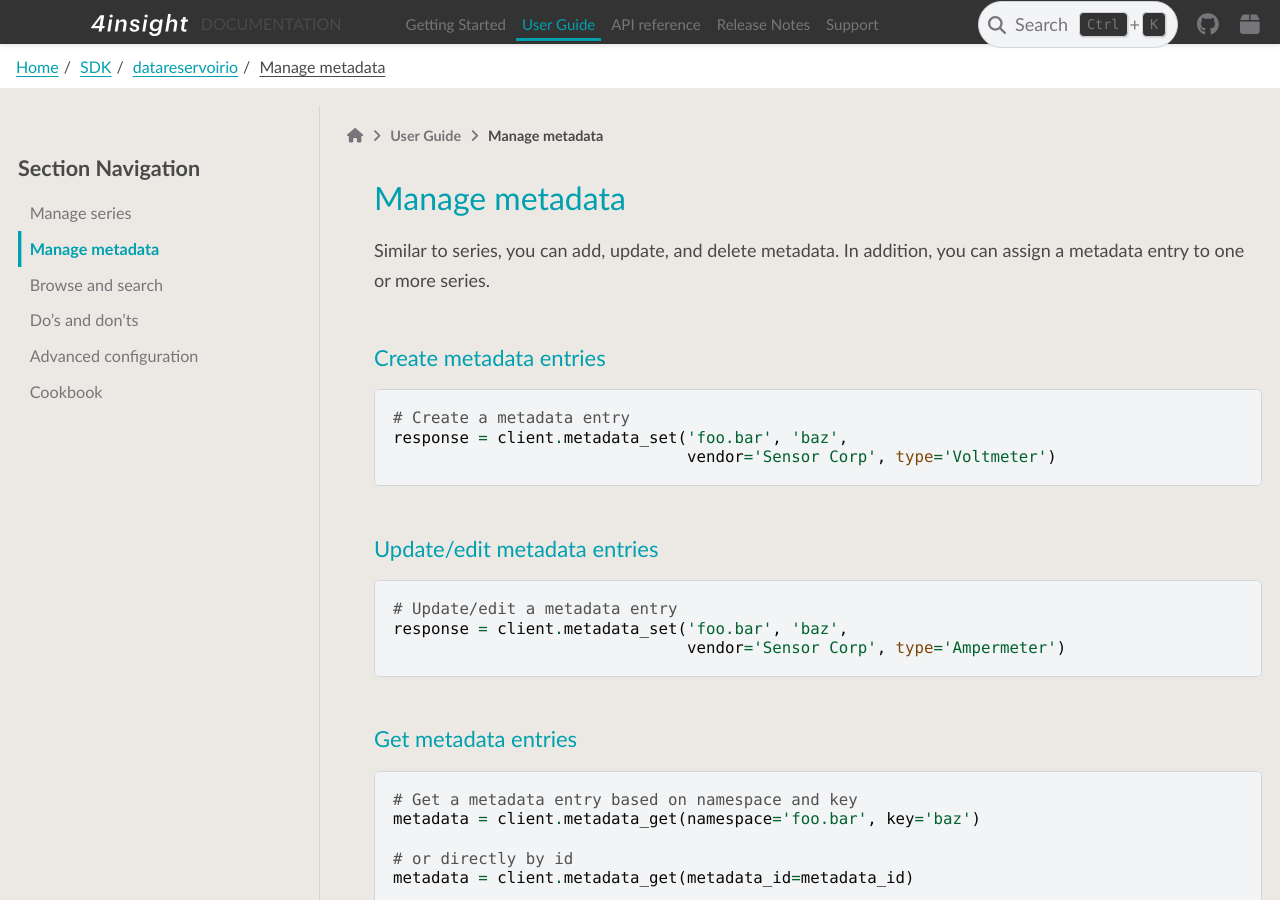
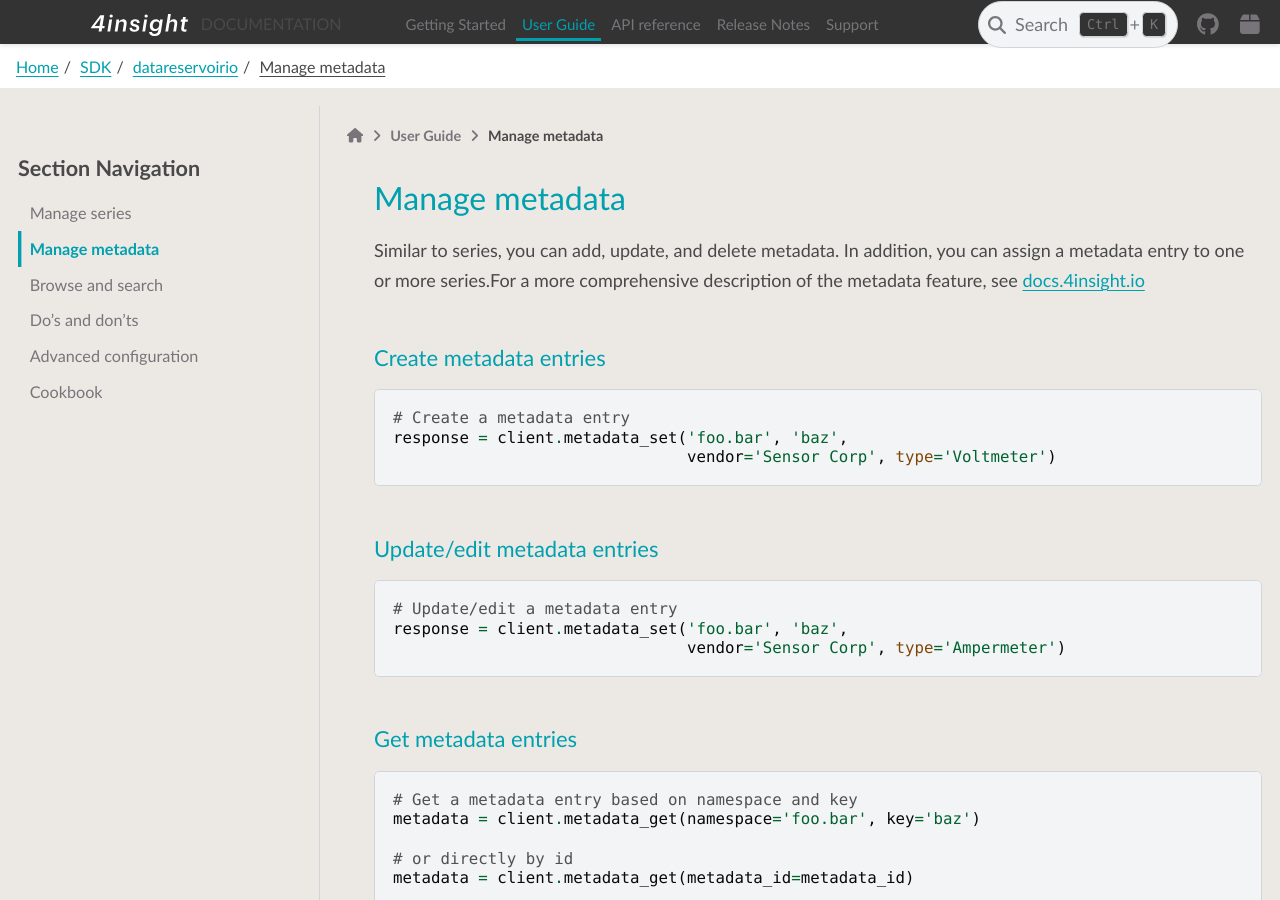
Before and after one commit to 4Subsea/drio-python, a Sphinx documentation site: the page built from docs/user_guide/manage_metadata.rst, in a window 1280 px wide and 900 px high. Built offline with Sphinx 7.4.7 and the PyData theme 0.15.4, drawn with Linux system fonts in a browser that asks for light colours.

Commit message:
DOCS: add link to metadata article (#116)
Co-authored-by: hanne-opseth-rygg-4ss <142307980+hanne-opseth-rygg-4ss@users.noreply.github.com>

```diff
--- a/docs/user_guide/manage_metadata.rst
+++ b/docs/user_guide/manage_metadata.rst
@@ -1,7 +1,8 @@
 Manage metadata
 ================
 Similar to series, you can add, update, and delete metadata. In addition, you
-can assign a metadata entry to one or more series.
+can assign a metadata entry to one or more series.For a more comprehensive
+description of the metadata feature, see `docs.4insight.io`_
 
 Create metadata entries
 -----------------------
@@ -62,3 +63,4 @@ a new one:
 
 .. _DataReservoir.io: https://www.datareservoir.io/
 .. _Pandas: https://pandas.pydata.org/
+.. _docs.4insight.io: https://docs.4insight.io/tag/DataReservoir/article/7a07213f-e6dd-4b18-8e89-db3215b389e8/Metadata-on-timeseries
```
